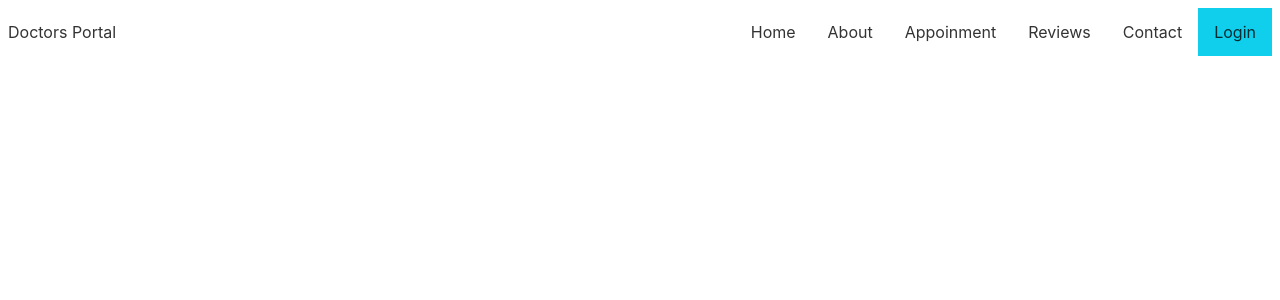
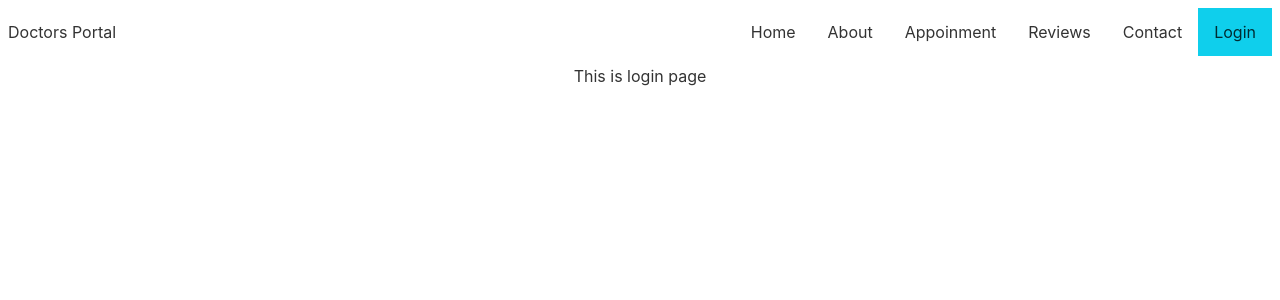
Before and after one commit to FahamidulDipro/doctors-portal-client, a React (Create React App) app: page /login in a window 1280 px wide. Shown: the top 300 px of the page. Built offline with nearby package versions, Linux system fonts and the light colour scheme.

Commit message:
Login component created

```diff
--- a/src/App.js
+++ b/src/App.js
@@ -2,6 +2,7 @@
 import "./App.css";
 import About from "./Pages/About/About";
 import Home from "./Pages/Homepage/Home";
+import Login from "./Pages/Login/Login";
 import Navbar from "./Pages/Shared/Navbar";
 
 function App() {
@@ -11,6 +12,7 @@
       <Routes>
         <Route path="/" element={<Home></Home>}></Route>
         <Route path="/about" element={<About></About>}></Route>
+        <Route path="/login" element={<Login></Login>}></Route>
       </Routes>
     </div>
   );
--- /dev/null
+++ b/src/Pages/Login/Login.js
@@ -0,0 +1,11 @@
+import React from 'react';
+
+const Login = () => {
+    return (
+        <div>
+            <h1>This is login page</h1>
+        </div>
+    );
+};
+
+export default Login;
```
